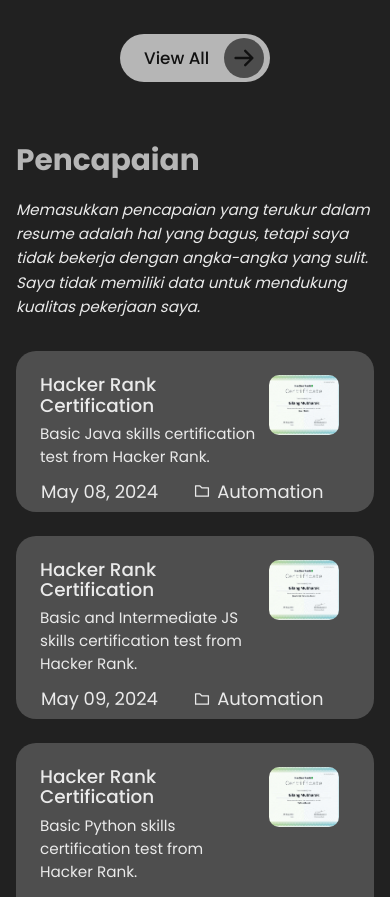
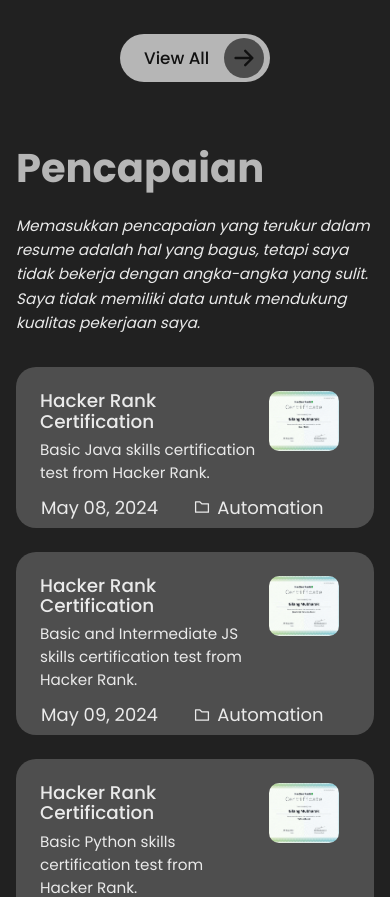
Before and after one commit to gilangmubharak/Portfolio-Gilang, a React (Create React App) app: page / in a window 390 px wide. Shown: the part 5000-5897 px from the top of the page. Built offline with nearby package versions, Linux system fonts and the light colour scheme.

Commit message:
style(achievement): align heading size scale with services section

```diff
--- a/src/components/Achievement/Achievement.css
+++ b/src/components/Achievement/Achievement.css
@@ -18,7 +18,7 @@
 
 .achievement-body h2 {
     font-family: var(--primaryFont);
-    font-size: 3.2rem;
+    font-size: 3.5rem;
     margin-bottom: 1.5rem;
 }
 
@@ -133,7 +133,7 @@
     }
     .achievement-body h2 {
         font-family: var(--primaryFont);
-        font-size: 3.1rem;
+        font-size: 3.5rem;
     }
 
     .achievement-cards {
@@ -161,10 +161,6 @@
 
     .achievement-body {
         width: 100%;
-    }
-
-    .achievement-body h2 {
-        font-size: 2.3rem;
     }
 
     .achievement-body p {
@@ -220,13 +216,19 @@
 
 }
 
+@media screen and (max-width: 800px) {
+    .achievement-body h2 {
+        font-size: 3rem;
+    }
+}
+
 @media screen and (max-width: 600px) {
     .achievement{
         padding: 1rem;
     }
 
     .achievement-body h2 {
-        font-size: 1.85rem;
+        font-size: 2.5rem;
         margin-bottom: 1rem;
     }
 
```
